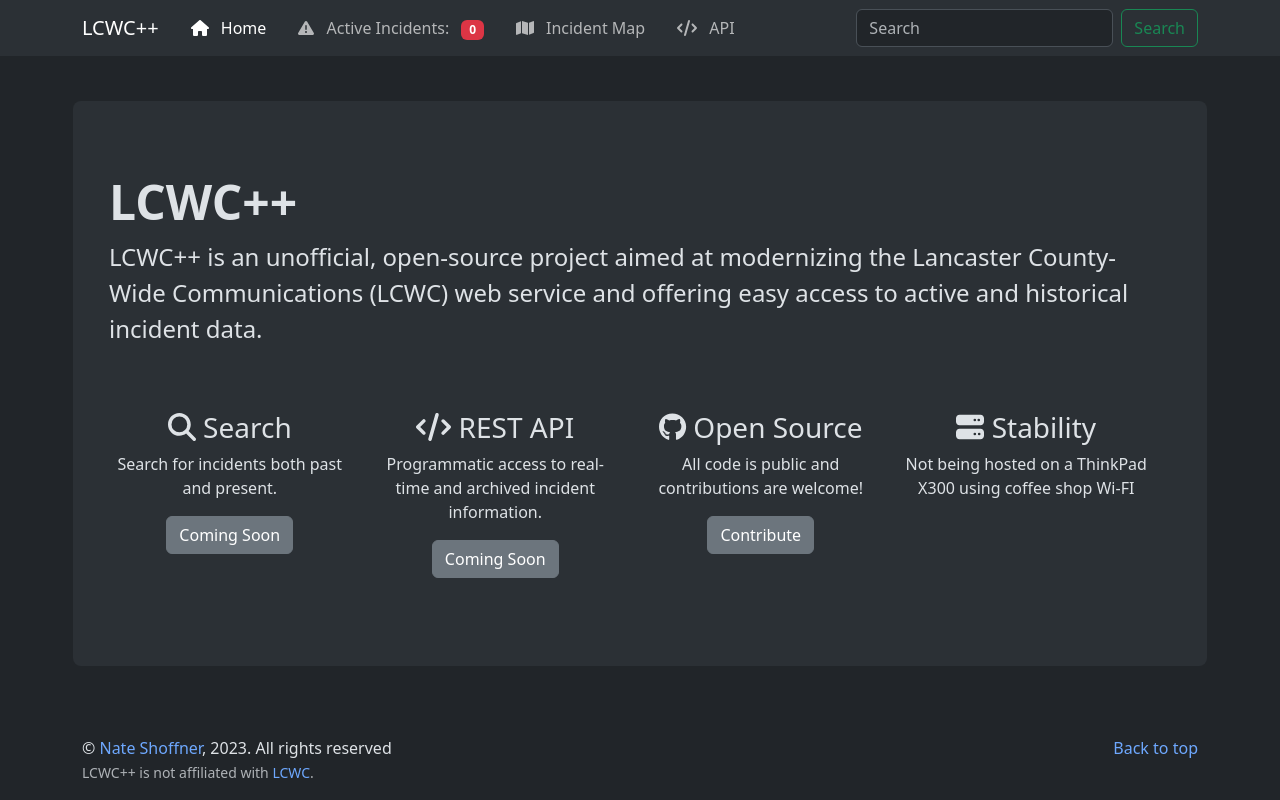
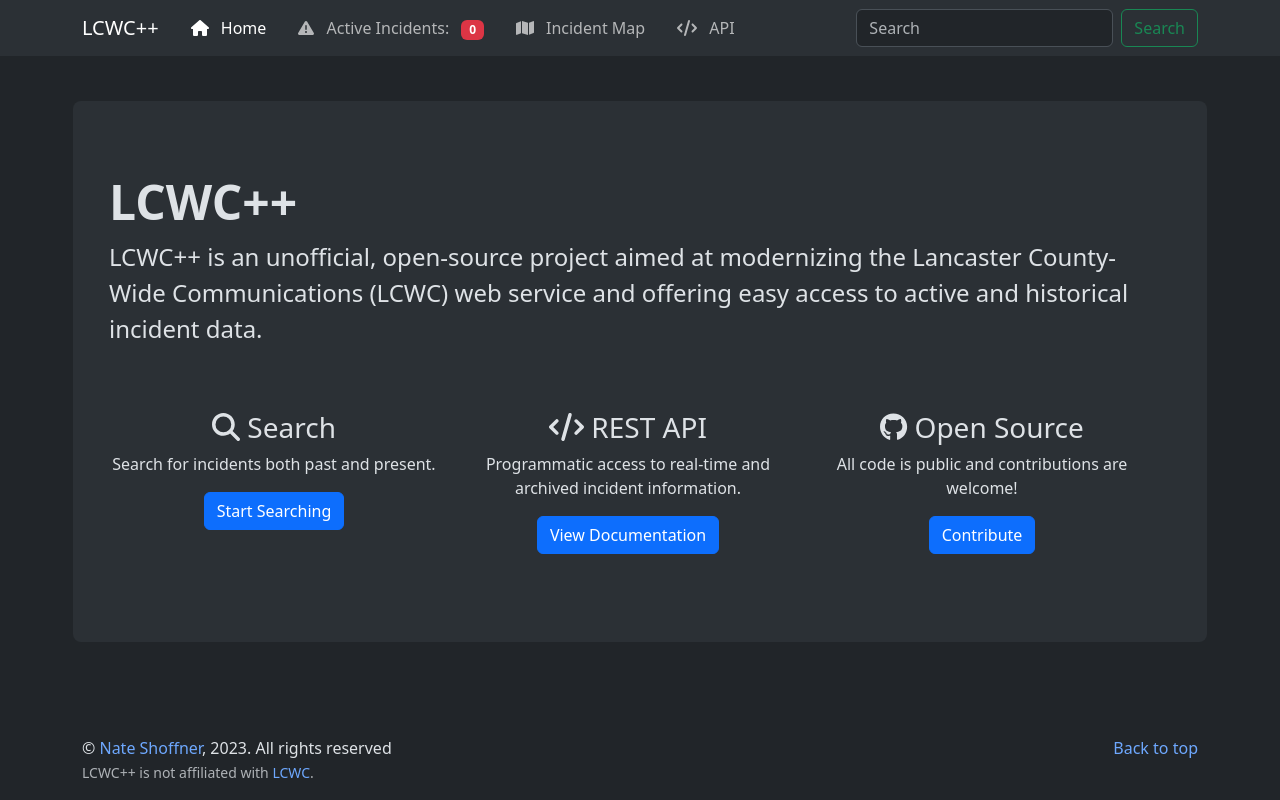
Before and after one commit to NateShoffner/lcwc-modern, a React (Vite) app: page / in a window 1280 px wide. Built offline with nearby package versions, Linux system fonts and the light colour scheme; no server answers.

Commit message:
Jumbotron

```diff
--- a/src/components/Jumbotron.tsx
+++ b/src/components/Jumbotron.tsx
@@ -17,28 +17,22 @@ const Jumbotron = () => {
 
         <Row>
 
-            <Col className='col-sm-12 col-md-6 col-lg-3 text-center mb-5'>
+            <Col className='col-sm-12 col-md-6 col-lg-4 text-center mb-5'>
                 <h3 className="fw-normal"><FontAwesomeIcon icon={faSearch} /> Search</h3>
                 <p>Search for incidents both past and present.</p>
-                <p><a className="btn btn-secondary" href="#">Coming Soon</a></p>
+                <p><a className="btn btn-primary" href="/search">Start Searching</a></p>
             </Col>
 
-            <Col className='col-sm-12 col-md-6 col-lg-3 text-center mb-5'>
+            <Col className='col-sm-12 col-md-6 col-lg-4 text-center mb-5'>
                 <h3 className="fw-normal"><FontAwesomeIcon icon={faCode} /> REST API</h3>
                 <p>Programmatic access to real-time and archived incident information.</p>
-                <p><a className="btn btn-secondary" href="#">Coming Soon</a></p>
+                <p><a className="btn btn-primary" href={import.meta.env.VITE_API_BASE_URL}>View Documentation</a></p>
             </Col>
 
-            <Col className='col-sm-12 col-md-6 col-lg-3 text-center mb-5'>
+            <Col className='col-sm-12 col-md-6 col-lg-4 text-center mb-5'>
                 <h3 className="fw-normal"><FontAwesomeIcon icon={faGithub} /> Open Source</h3>
                 <p>All code is public and contributions are welcome!</p>
-                <p><a className="btn btn-secondary" href="#"> Contribute</a></p>
-            </Col>
-
-            <Col className='col-xs-12 col-sm-12 col-md-6 col-lg-3 text-center mb-5'>
-                <h3 className="fw-normal"><FontAwesomeIcon icon={faServer} /> Stability</h3>
-                <p>Not being hosted on a ThinkPad X300 using coffee shop Wi-FI</p>
-
+                <p><a className="btn btn-primary" href="https://github.com/NateShoffner/react-lcwc"> Contribute</a></p>
             </Col>
         </Row>
     </Row>
```
